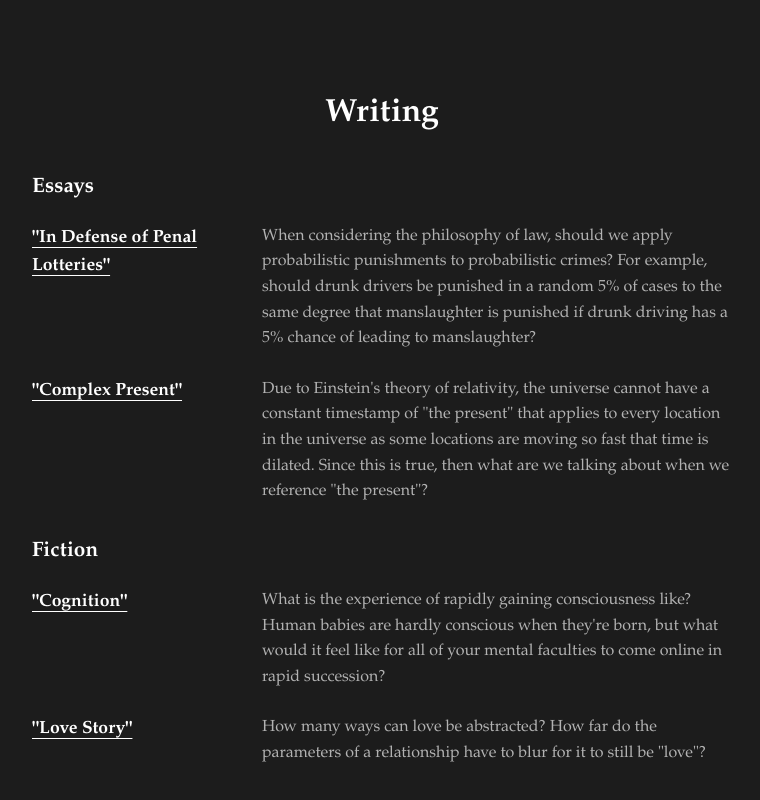
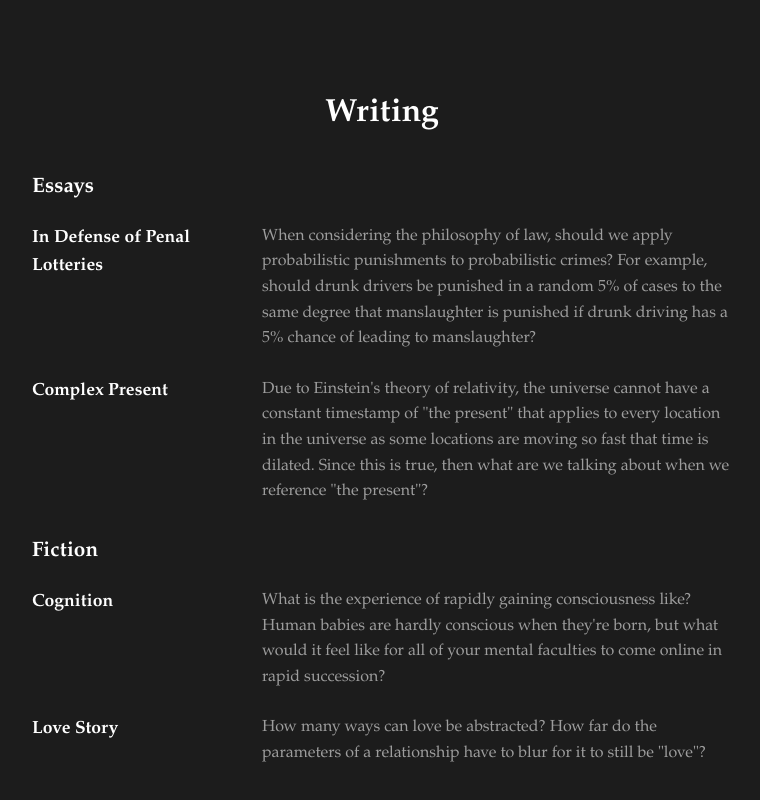
Before and after one commit to mbbbackus/benbackus, a React (Create React App) app: page /#/ in a window 1280 px wide. Shown: the part 6448-7248 px from the top of the page, without its empty margins (258-1018 px from the left). Built offline with nearby package versions, Linux system fonts and the light colour scheme.

Commit message:
Writing: remove quotes/underlines, brighter titles

```diff
--- a/src/components/sections/WritingSection.jsx
+++ b/src/components/sections/WritingSection.jsx
@@ -15,7 +15,7 @@ function WritingSection() {
       <h3>Essays</h3>
 
       <div className="writing-item">
-        <a href={penal} className="writing-title">"In Defense of Penal Lotteries"</a>
+        <a href={penal} className="writing-title">In Defense of Penal Lotteries</a>
         <p className="writing-desc">
           When considering the philosophy of law, should we apply probabilistic punishments to
           probabilistic crimes? For example, should drunk drivers be punished in a random 5% of
@@ -25,7 +25,7 @@ function WritingSection() {
       </div>
 
       <div className="writing-item">
-        <a href={complex} className="writing-title">"Complex Present"</a>
+        <a href={complex} className="writing-title">Complex Present</a>
         <p className="writing-desc">
           Due to Einstein's theory of relativity, the universe cannot have a constant timestamp
           of "the present" that applies to every location in the universe as some locations are
@@ -37,7 +37,7 @@ function WritingSection() {
       <h3>Fiction</h3>
 
       <div className="writing-item">
-        <a href={cognition} className="writing-title">"Cognition"</a>
+        <a href={cognition} className="writing-title">Cognition</a>
         <p className="writing-desc">
           What is the experience of rapidly gaining consciousness like? Human babies are hardly
           conscious when they're born, but what would it feel like for all of your mental faculties
@@ -46,7 +46,7 @@ function WritingSection() {
       </div>
 
       <div className="writing-item">
-        <a href={lovestory} className="writing-title">"Love Story"</a>
+        <a href={lovestory} className="writing-title">Love Story</a>
         <p className="writing-desc">
           How many ways can love be abstracted? How far do the parameters of a relationship have
           to blur for it to still be "love"?
--- a/src/styles/Writing.css
+++ b/src/styles/Writing.css
@@ -49,11 +49,17 @@ a {
     font-weight: bold;
     flex-shrink: 0;
     width: 200px;
+    text-decoration: none;
+    color: #ffffff;
+}
+
+.writing-title:hover {
+    text-decoration: underline;
 }
 
 .writing-desc {
     margin: 0;
-    color: rgba(205, 205, 205, 0.85);
+    color: rgba(180, 180, 180, 0.85);
     font-size: 16px;
     flex: 1;
 }
```
